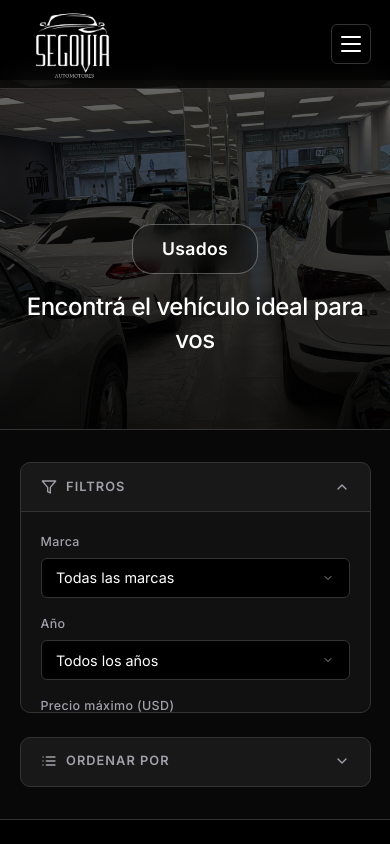
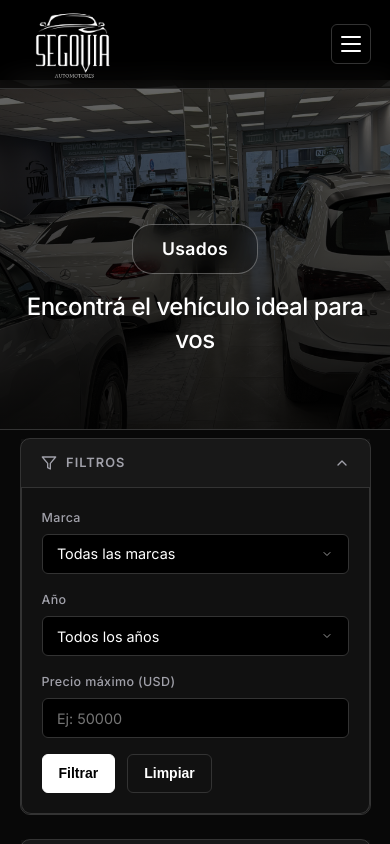
Before and after one commit to eliann04/segovia-automotores, a plain HTML site: page vehiculos.html in a window 390 px wide. Both pictures are taken after a click on the element "FILTROS". Shown: the top 844 px of the page. Drawn offline with Linux system fonts and the light colour scheme; no server answers.

Commit message:
cambios pequeños de interfaz

```diff
--- a/css/filters.css
+++ b/css/filters.css
@@ -11,22 +11,31 @@
 .filters-section {
     background-color: #080808;
     border-bottom: 1px solid var(--border-gray);
-    padding: 2rem 0;
+    padding: 0;
+    position: sticky;
+    top: 80px;
+    z-index: 100;
+    overflow: visible; /* permite que los dropdowns salgan por abajo */
 }
 
 .filters-sort-wrapper {
     display: flex;
     gap: 1.5rem;
     align-items: flex-start;
+    padding: 0.6rem 0;
+    position: relative;
 }
 
-/* ── Panel card (shared between filters & sort) ────────── */
+/* ── Panel card ─────────────────────────────────────────── */
+/* Siempre en el flujo normal — su altura nunca cambia */
 .panel-card {
     background-color: var(--card-charcoal);
     border: 1px solid var(--border-gray);
     border-radius: 10px;
-    overflow: hidden;
+    overflow: visible;  /* el dropdown sale por fuera del card */
     transition: border-color 0.3s var(--easing);
+    position: relative;
+    flex-shrink: 0;
 }
 
 .panel-card:hover {
@@ -85,25 +94,40 @@
 
 /* ── Filters panel (left) ──────────────────────────────── */
 .panel-filters {
-    flex: 1 1 380px;
-    min-width: 280px;
+    flex: 0 0 auto;
+    min-width: 200px;
 }
 
+/* ── Dropdown body (flota, nunca mueve el layout) ──────── */
 .panel-body {
-    padding: 0 1.25rem;
-    max-height: 0;
-    overflow: hidden;
+    /* Siempre absoluto — nunca ocupa espacio en el flujo */
+    position: absolute;
+    top: 100%;
+    left: 0;
+    min-width: 480px;
+    background-color: var(--card-charcoal);
+    border: 1px solid var(--border-gray);
+    border-top: none;
+    border-radius: 0 0 10px 10px;
+    padding: 1.25rem;
     display: flex;
     flex-direction: row;
     flex-wrap: wrap;
     align-items: flex-end;
     gap: 1rem;
-    transition: max-height 0.35s var(--easing), padding 0.35s var(--easing);
+    box-shadow: 0 12px 32px rgba(0,0,0,0.7);
+    z-index: 300;
+    /* Animación: invisible → visible */
+    opacity: 0;
+    pointer-events: none;
+    transform: translateY(-6px);
+    transition: opacity 0.25s var(--easing), transform 0.25s var(--easing);
 }
 
 .panel-card:not(.collapsed) .panel-body {
-    max-height: 200px;
-    padding: 1.25rem;
+    opacity: 1;
+    pointer-events: all;
+    transform: translateY(0);
 }
 
 .filter-group {
@@ -166,25 +190,41 @@
     border-radius: 6px;
 }
 
-/* ── Sort panel (right) ────────────────────────────────── */
+/* ── Sort panel (right) ─────────────────────────────────────────────────── */
 .panel-sort {
-    flex: 0 1 auto;
-    min-width: 220px;
+    flex: 0 0 auto;
+    min-width: 180px;
+    margin-left: auto; /* empuja el panel a la derecha del wrapper */
 }
 
+/* ── Dropdown sort (flota debajo de su header, alineado a la derecha) ───── */
 .sort-buttons {
-    padding: 0 1rem;
-    max-height: 0;
-    overflow: hidden;
-    transition: max-height 0.35s var(--easing), padding 0.35s var(--easing);
+    position: absolute;
+    top: 100%;
+    right: 0;   /* alineado al borde derecho del panel-sort */
+    left: auto;
+    min-width: 200px;
+    background-color: var(--card-charcoal);
+    border: 1px solid var(--border-gray);
+    border-top: none;
+    border-radius: 0 0 10px 10px;
+    padding: 0.75rem;
     display: flex;
     flex-direction: column;
     gap: 0.45rem;
+    box-shadow: 0 12px 32px rgba(0,0,0,0.7);
+    z-index: 300;
+    /* Animación */
+    opacity: 0;
+    pointer-events: none;
+    transform: translateY(-6px);
+    transition: opacity 0.25s var(--easing), transform 0.25s var(--easing);
 }
 
 .panel-card:not(.collapsed) .sort-buttons {
-    max-height: 400px;
-    padding: 1rem;
+    opacity: 1;
+    pointer-events: all;
+    transform: translateY(0);
 }
 
 .sort-btn {
@@ -238,6 +278,7 @@
 @media (max-width: 768px) {
     .filters-sort-wrapper {
         flex-direction: column;
+        padding: 0.5rem 0;
     }
     .panel-filters,
     .panel-sort {
@@ -245,7 +286,30 @@
         min-width: unset;
         flex: none;
     }
+    /* En mobile los dropdowns vuelven al flujo normal */
+    .panel-body,
     .sort-buttons {
+        position: static;
+        opacity: 1;
+        pointer-events: all;
+        transform: none;
+        min-width: unset;
+        width: 100%;
+        box-shadow: none;
+        border-radius: 0 0 10px 10px;
+        /* Ocultar/mostrar con max-height en mobile */
+        max-height: 0;
+        overflow: hidden;
+        padding: 0;
+        transition: max-height 0.35s var(--easing), padding 0.35s var(--easing);
+    }
+    .panel-card:not(.collapsed) .panel-body {
+        max-height: 400px;
+        padding: 1.25rem;
+    }
+    .panel-card:not(.collapsed) .sort-buttons {
+        max-height: 400px;
+        padding: 0.75rem;
         display: grid;
         grid-template-columns: 1fr 1fr;
     }
--- a/css/styles.css
+++ b/css/styles.css
@@ -451,11 +451,54 @@ h4 {
     text-align: center;
 }
 
-/* --- Animations --- */
+/* ─── Scroll Animations ──────────────────────────────────── */
+/* Estado inicial compartido */
+[class*="anim-"] {
+    opacity: 0;
+    transition:
+        opacity 0.7s var(--easing),
+        transform 0.7s var(--easing);
+    transition-delay: var(--anim-delay, 0s);
+}
+
+/* Sube desde abajo */
+.anim-up,
 .fade-up {
     opacity: 0;
-    transform: translateY(30px);
-    transition: opacity 0.6s var(--easing), transform 0.6s var(--easing);
+    transform: translateY(40px);
+    transition: opacity 0.7s var(--easing), transform 0.7s var(--easing);
+    transition-delay: var(--anim-delay, 0s);
+}
+
+/* Entra desde la izquierda */
+.anim-left {
+    transform: translateX(-40px);
+}
+
+/* Entra desde la derecha */
+.anim-right {
+    transform: translateX(40px);
+}
+
+/* Escala desde tamaño menor */
+.anim-scale {
+    transform: scale(0.88);
+}
+
+/* Solo fade (sin movimiento) */
+.anim-fade {
+    transform: none;
+}
+
+/* Estado visible — activa la animación */
+.anim-up.visible,
+.anim-left.visible,
+.anim-right.visible,
+.anim-scale.visible,
+.anim-fade.visible,
+.fade-up.visible {
+    opacity: 1;
+    transform: none;
 }
 
 /* --- Buttons --- */
@@ -822,14 +865,11 @@ h4 {
 .reason-watermark {
     position: absolute;
     font-size: 15rem;
-    /* Huge text */
     font-weight: 900;
     color: var(--text-white);
-    opacity: 0.08;
-    /* Increased visibility */
+    opacity: 0.18;
     z-index: -1;
     top: 5%;
-    /* Pushed even higher up */
     transform: translateY(-50%);
     letter-spacing: -0.05em;
     user-select: none;
@@ -837,12 +877,9 @@ h4 {
 }
 
 .reason-item:hover .reason-watermark {
-    opacity: 0.15;
-    /* Make it pop significantly on hover */
+    opacity: 0.28;
     transform: translateY(-56%) scale(1.05);
-    /* Shift up and grow from true center */
     color: var(--primary-color);
-    /* Tint it with orange on hover */
 }
 
 .reason-item:not(.reason-item-reverse) .reason-watermark {
@@ -1322,12 +1359,7 @@ h4 {
     }
 
     .reason-watermark {
-        font-size: 10rem;
-        left: 50% !important;
-        right: auto !important;
-        top: 25% !important;
-        /* Move text to center with the box vertically in mobile */
-        transform: translate(-50%, -50%);
+        display: none;
     }
 
     /* ---- Carrusel deslizable con el dedo ---- */
--- a/js/catalog.js
+++ b/js/catalog.js
@@ -210,11 +210,29 @@ document.addEventListener('DOMContentLoaded', async () => {
     }
 
     // ─── Collapsible panels ──────────────────────────────
-    document.getElementById('toggleFilters')?.addEventListener('click', () => {
-        document.getElementById('panelFilters')?.classList.toggle('collapsed');
+    const panelFilters = document.getElementById('panelFilters');
+    const panelSort    = document.getElementById('panelSort');
+
+    document.getElementById('toggleFilters')?.addEventListener('click', (e) => {
+        e.stopPropagation();
+        const wasCollapsed = panelFilters.classList.contains('collapsed');
+        // cierra el otro si estaba abierto
+        panelSort?.classList.add('collapsed');
+        panelFilters.classList.toggle('collapsed', !wasCollapsed);
     });
-    document.getElementById('toggleSort')?.addEventListener('click', () => {
-        document.getElementById('panelSort')?.classList.toggle('collapsed');
+
+    document.getElementById('toggleSort')?.addEventListener('click', (e) => {
+        e.stopPropagation();
+        const wasCollapsed = panelSort.classList.contains('collapsed');
+        // cierra el otro si estaba abierto
+        panelFilters?.classList.add('collapsed');
+        panelSort.classList.toggle('collapsed', !wasCollapsed);
+    });
+
+    // Cerrar al hacer click fuera de los paneles
+    document.addEventListener('click', (e) => {
+        if (!panelFilters?.contains(e.target)) panelFilters?.classList.add('collapsed');
+        if (!panelSort?.contains(e.target))    panelSort?.classList.add('collapsed');
     });
 
     // ─── Navbar scroll effect ─────────────────────────────────
--- a/js/main.js
+++ b/js/main.js
@@ -56,25 +56,27 @@ document.addEventListener('DOMContentLoaded', () => {
         });
     }
 
-    // Intersection Observer for scroll animations
-    const observerOptions = {
-        root: null,
-        rootMargin: '0px',
-        threshold: 0.15
-    };
+    // ─── Scroll Animations con stagger ───────────────────
+    const ANIM_SELECTOR = '.fade-up, .anim-up, .anim-left, .anim-right, .anim-scale, .anim-fade';
+    const STAGGER_PARENTS = '.catalog-grid, .home-carousel-container, .home-brands-grid, .reasons-grid, .footer-grid';
 
-    const observer = new IntersectionObserver((entries, observer) => {
+    // Aplica delay escalonado a los hijos directos de contenedores
+    document.querySelectorAll(STAGGER_PARENTS).forEach(parent => {
+        [...parent.children].forEach((child, i) => {
+            child.style.setProperty('--anim-delay', `${i * 0.08}s`);
+        });
+    });
+
+    const observer = new IntersectionObserver((entries, obs) => {
         entries.forEach(entry => {
             if (entry.isIntersecting) {
                 entry.target.classList.add('visible');
-                // Unobserve after animating once
-                observer.unobserve(entry.target);
+                obs.unobserve(entry.target);
             }
         });
-    }, observerOptions);
+    }, { threshold: 0.1 });
 
-    const animatedElements = document.querySelectorAll('.fade-up');
-    animatedElements.forEach(el => observer.observe(el));
+    document.querySelectorAll(ANIM_SELECTOR).forEach(el => observer.observe(el));
 
     // Navbar background blur on scroll adjustmenet (optional enhancement)
     const navbar = document.querySelector('.navbar');
```
Also changed, not shown: index.html (+7 -7 lines), 1 other file.
